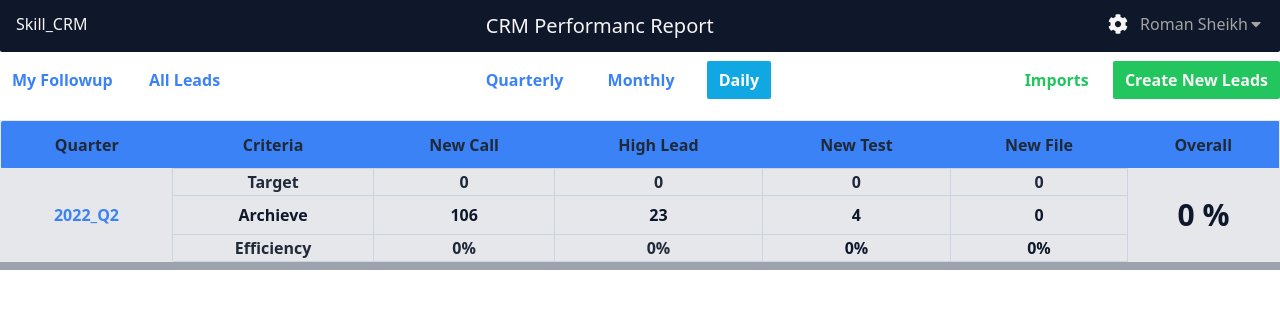
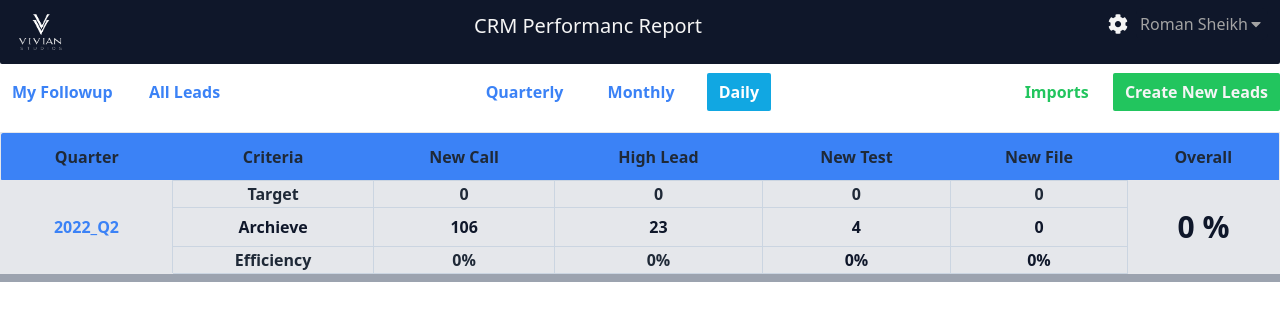
Before and after one commit to RomanSheikh99/crm-fronEnd, a React (Vite) app: page /performench/daily in a window 1280 px wide. Shown: the top 320 px of the page. Built offline with nearby package versions, Linux system fonts and the light colour scheme.

Commit message:
added brand logo

```diff
--- a/src/components/Shared/AdminDashboardNavbar.jsx
+++ b/src/components/Shared/AdminDashboardNavbar.jsx
@@ -1,16 +1,17 @@
 import React from 'react';
 import {  FaCog, FaMoon, FaSun } from 'react-icons/fa';
 import { Link } from 'react-router-dom';
+import Logo from '../../assets/logo/vivipng 2.png'
 
 const AdminDashboardNavbar = () => {
     return (
         <div className='w-full'>
          <div className='w-full bg-slate-900 mx-auto h-16 px-3 py-2 flex justify-between items-center text-neutral-100'>
 
-         <Link to={'/'} className='cursor-pointer p-1'> Skill_CRM </Link>
+         <Link to={'/'} className='cursor-pointer p-1'> <img src={Logo} className='w-12 h-10' /> </Link>
          <div className='text-xl p-1'> Admin Dashboard  </div>
 
-           <div className='flex items-center py-0 my-0 gap-2'>
+           <div className='flex items-center  py-0 my-0 gap-2'>
              <div className="dropdown dropdown-end ">
              <label tabIndex={1} className=" mx-2 "> <FaCog className='text-xl hover:text-gray-300 cursor-pointer' /> </label>
                 <ul tabIndex={1} className="dropdown-content menu p-2 shadow bg-base-100 rounded-box w-36  text-black">
--- a/src/components/Shared/Navbar.jsx
+++ b/src/components/Shared/Navbar.jsx
@@ -1,6 +1,7 @@
 import React from 'react';
 import { FaCaretDown, FaCog, FaMoon, FaSun } from 'react-icons/fa';
 import { Link } from 'react-router-dom';
+import Logo from '../../assets/logo/vivipng 2.png'
 
 const Navbar = ({data}) => {
     return (
@@ -8,7 +9,7 @@ const Navbar = ({data}) => {
             {/* Navbar section start here  */}
     <div className='w-full  bg-slate-900 mx-auto rounded-bl-sm rounded-br-sm  px-3 py-2 flex justify-between text-neutral-100'>
 
-        <Link to={'/'} className='cursor-pointer p-1'> Skill_CRM </Link>
+        <Link to={'/'} className='cursor-pointer p-1'> <img src={Logo} className='w-12 h-10' /> </Link>
           <div className='text-xl p-1'> {data}  </div>
 
 
```
Also changed, not shown: src/assets/logo/vivipng 2.png (added).
